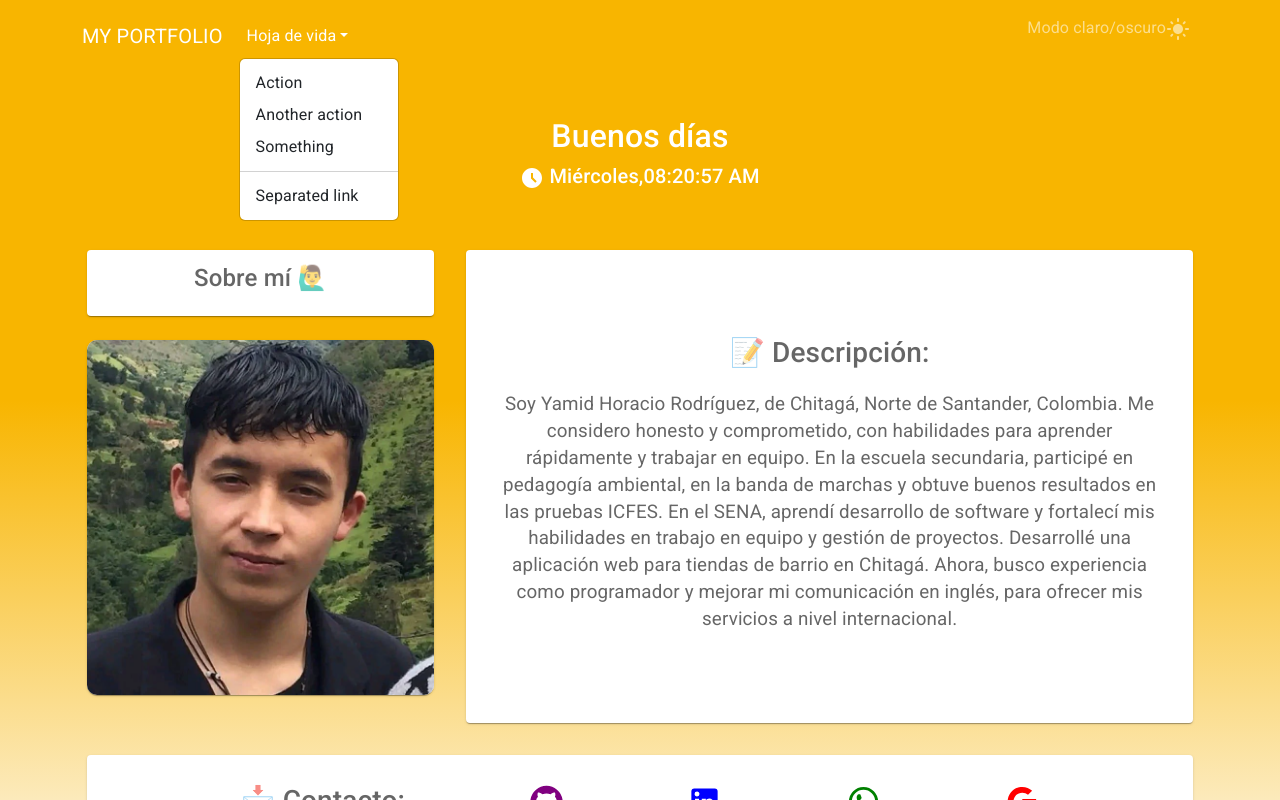
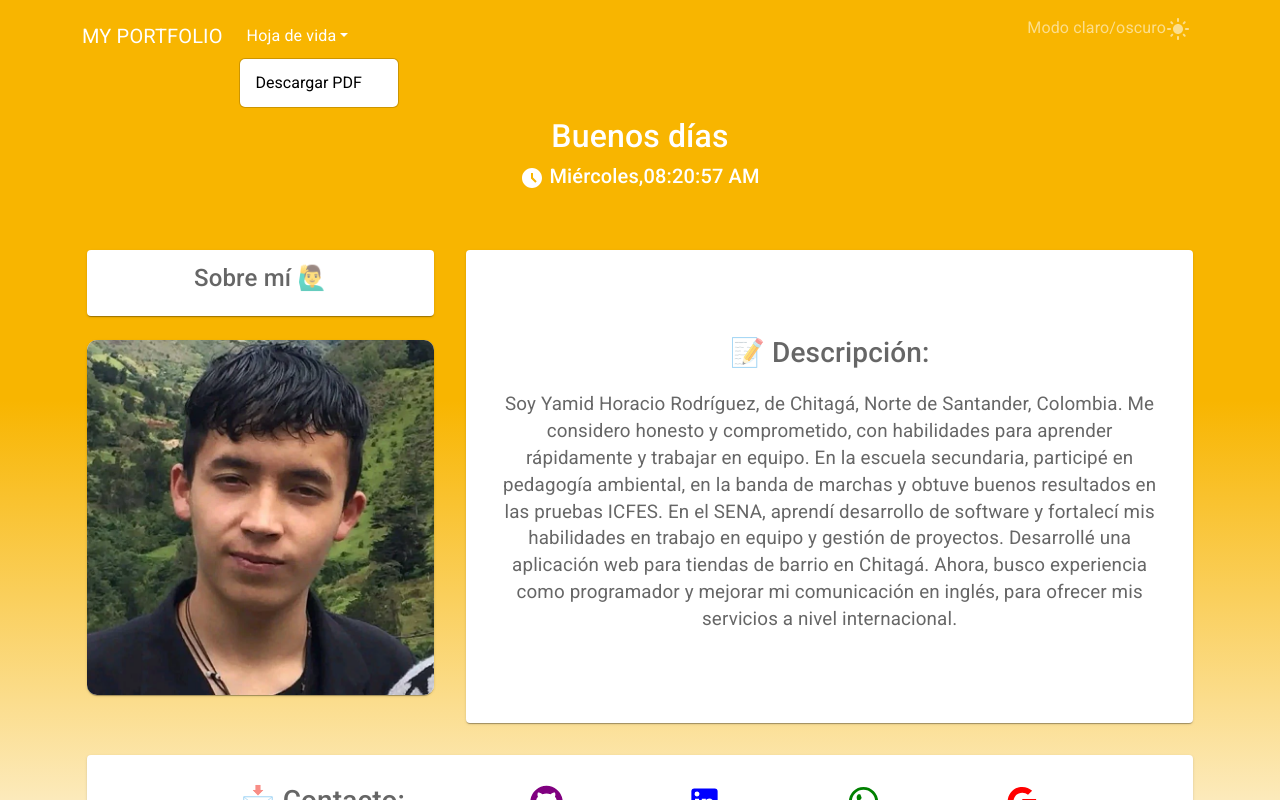
Before and after one commit to yamiddevofic/portfolio, a React (Vite) app in the folder portfolio/: page / in a window 1280 px wide. Both pictures are taken after a click on the button "Hoja de vida". Built offline with nearby package versions, Linux system fonts and the light colour scheme; a web font is replaced by a local one.

Commit message:
Agregue hoja de vida

```diff
--- a/portfolio/public/js/script.js
+++ b/portfolio/public/js/script.js
@@ -12,7 +12,7 @@ function timeOfDay(){
     }
     //tarde
     if (hora>11 && hora<=17){
-        color = "linear-gradient(to top,#f3f3f3,#f3f3f3,#e7bd03,#e7bd03,#e75703)";
+        color = "linear-gradient(to top,#f3f3f3,#e7bd03,#e7bd03,#e75703)";
     }
     //noche
     else if(hora>17){
--- /dev/null
+++ b/portfolio/src/components/DescargarPDF.jsx
@@ -0,0 +1,17 @@
+import React from 'react';
+
+const DescargarPDF = () => {
+  const handleDescargaPDF = () => {
+    // Lógica para descargar el PDF
+    const url = '/hoja_de_vida.pdf';
+    window.open(url); // Esto abre una nueva pestaña con el PDF
+  };
+
+  return (
+    <button onClick={handleDescargaPDF} style={{border: 'none', background:'none'}}>
+      Descargar PDF
+    </button>
+  );
+};
+
+export default DescargarPDF;
--- a/portfolio/src/components/Navbar.jsx
+++ b/portfolio/src/components/Navbar.jsx
@@ -4,6 +4,7 @@ import Nav from 'react-bootstrap/Nav';
 import Navbar from 'react-bootstrap/Navbar';
 import NavDropdown from 'react-bootstrap/NavDropdown';
 import LightModeRoundedIcon from '@mui/icons-material/LightModeRounded';
+import DescargarPDF from './DescargarPDF'
 
 function CollapsibleExample() {
   const [lightMode, setLightMode] = useState(false);
@@ -42,14 +43,8 @@ function CollapsibleExample() {
 
 
             <NavDropdown title="Hoja de vida" id="collapsible-nav-dropdown">
-              <NavDropdown.Item href="#action/3.1">Action</NavDropdown.Item>
-              <NavDropdown.Item href="#action/3.2">
-                Another action
-              </NavDropdown.Item>
-              <NavDropdown.Item href="#action/3.3">Something</NavDropdown.Item>
-              <NavDropdown.Divider />
-              <NavDropdown.Item href="#action/3.4">
-                Separated link
+              <NavDropdown.Item href="#descargarPDF">
+                <DescargarPDF></DescargarPDF>
               </NavDropdown.Item>
             </NavDropdown>
           </Nav>
```
Also changed, not shown: 1 other file (tests, documents, lock files or other folders).
